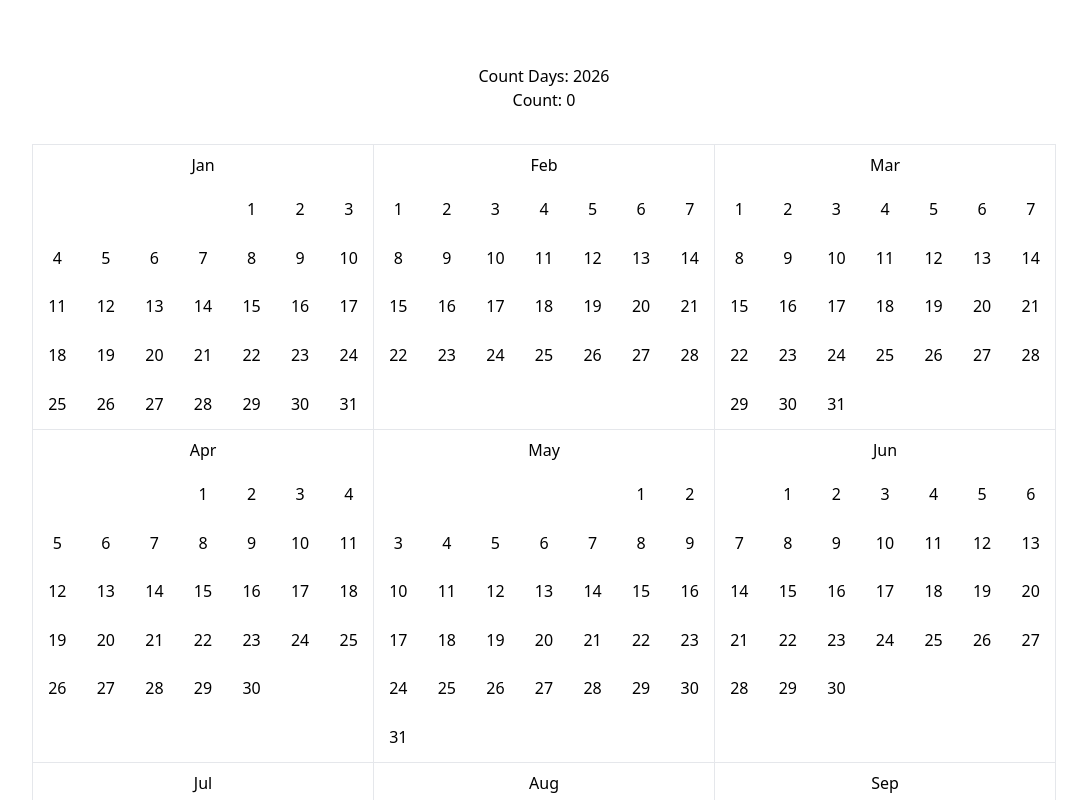
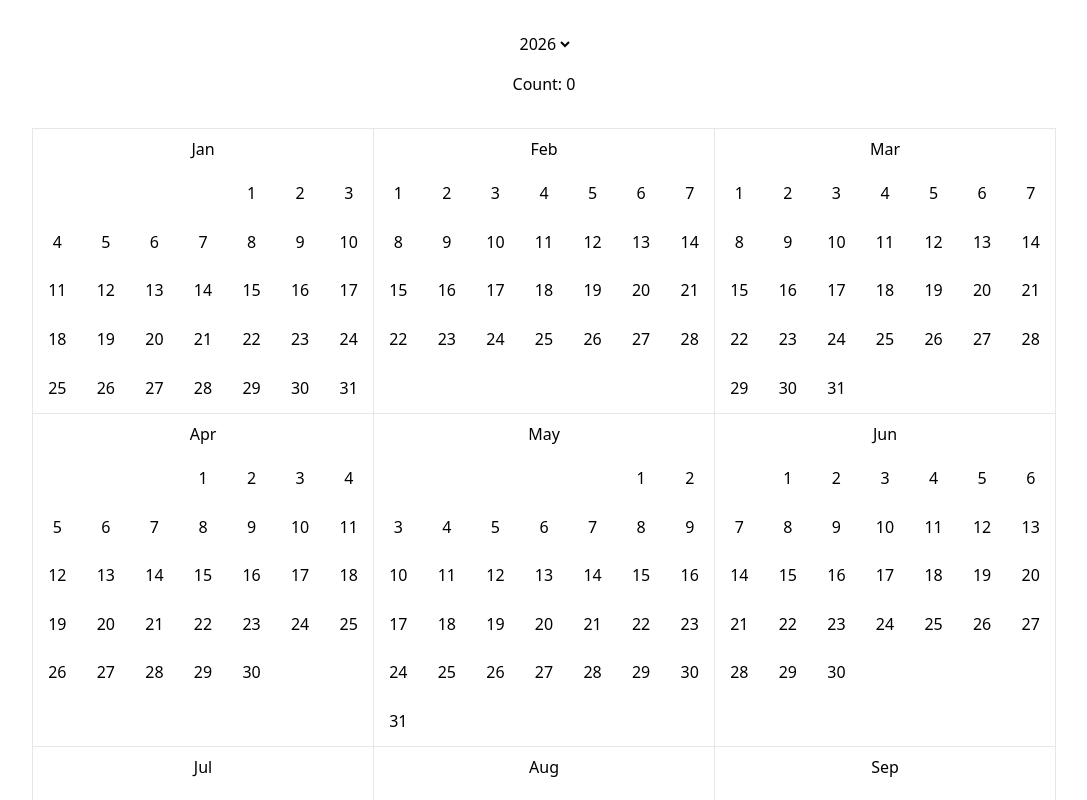
Before and after one commit to aakagi/akagi.co, a Next.js app: page /count-days in a window 1280 px wide. Shown: the top 800 px of the page, without its empty margins (96-1183 px from the left). Built offline with nearby package versions, Linux system fonts and the light colour scheme.

Commit message:
Year select

```diff
--- a/src/app/count-days/page.tsx
+++ b/src/app/count-days/page.tsx
@@ -132,8 +132,21 @@ export default function CountDaysPage() {
     : null;
 
   return (
-    <div className="mx-auto my-16 flex min-h-screen w-full flex-col items-center">
-      <h1>Count Days: {year}</h1>
+    <div className="mx-auto mt-8 mb-16 flex min-h-screen w-full flex-col items-center">
+      <select
+        className="mb-4"
+        value={year}
+        onChange={(event) => setYear(Number(event.target.value))}
+      >
+        {Array.from({ length: 11 }).map((_, i) => {
+          const yearValue = now.add(i, "year").year();
+          return (
+            <option key={yearValue} value={yearValue}>
+              {yearValue}
+            </option>
+          );
+        })}
+      </select>
       <h3>Count: {count}</h3>
 
       <div className="@container mt-4 w-full max-w-5xl border-gray-200">
```
